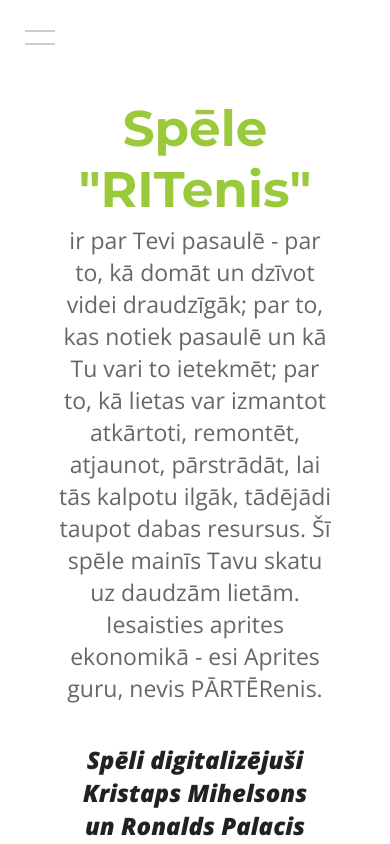
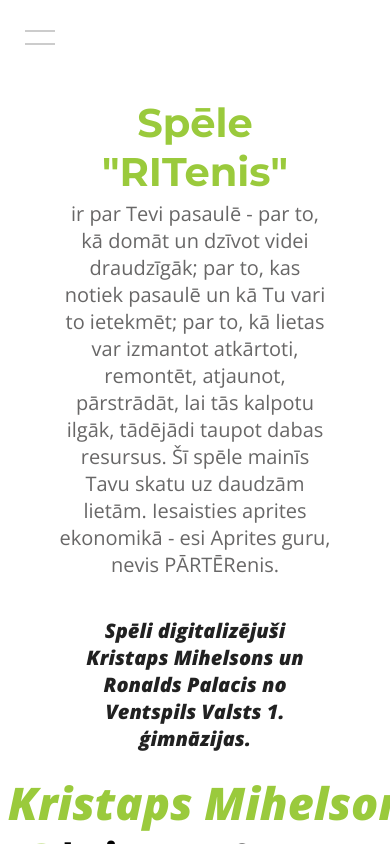
Before and after one commit to Devkeycrap/iegriez-pasauli, a Next.js app: page /about-game in a window 390 px wide. Built offline with nearby package versions, Linux system fonts and the light colour scheme.

Commit message:
About game responsive styles

```diff
--- a/styles/aboutgame.module.scss
+++ b/styles/aboutgame.module.scss
@@ -1,4 +1,5 @@
 .about-game {
+  font-size: 12px;
   background: white;
   overflow-x: hidden;
   a:link {
@@ -24,7 +25,7 @@
     justify-content: center;
     h5 {
       color: #686767;
-      font-size: 200%;
+      font-size: 2em;
       padding: 0 2%;
       height: fit-content;
       margin: auto;
@@ -32,7 +33,7 @@
     }
     h3 {
       color: #9aca3c;
-      font-size: 260%;
+      font-size: 2.5rem;
       width: fit-content;
       &::before {
         content: "*";
@@ -43,7 +44,7 @@
         pointer-events: none;
         color: #ffffff;
         background-color: rgb(0, 0, 0);
-        border-radius: 10px;
+        border-radius: 0.6em;
         padding: 5px 1%;
 
         font-size: 10%;
@@ -74,30 +75,57 @@
 }
 
 .instructions {
+  width: 100%;
   text-align: center;
-  flex-direction: column;
-  padding-top: 50px;
+  padding-top: 2em;
   padding-bottom: 4%;
 
   .stages {
+    width: 75%;
+    margin: auto;
     display: grid;
-    grid-template-columns: 35% 35%;
+    grid-template-columns: repeat(auto-fit, minmax(1em, 30em));
+    padding-top: 2%;
     justify-content: center;
-    padding-top: 2%;
+    gap: 20px;
+    h1 {
+      font-size: 6em;
+    }
+
+    p {
+      font-size: 2em;
+    }
+  }
+
+  .roles {
+    margin: 50px 0;
+    display: grid;
+    justify-content: center;
+    grid-template-columns: repeat(auto-fit, minmax(10em, 50em));
+    p {
+      font-size: 2em;
+    }
+    h1 {
+      margin: 1em 0;
+      font-size: 4em;
+    }
   }
 
   .actors {
-    display: inline-flex;
-    padding-bottom: 4%;
+    align-items: center;
+    max-width: 600px;
+    margin: auto;
+    width: 75%;
+    display: flex;
   }
   svg {
-    padding-bottom: 10px;
+    padding-bottom: 1em;
     margin: auto;
     width: 80px;
   }
   h1 {
     color: #9aca3c;
-    font-size: 60px;
+    font-size: 4em;
     margin: auto;
   }
   p {
@@ -110,14 +138,14 @@
 
 .project {
   padding-top: 8%;
-  & > h1 {
-    font-size: 60px;
+  h1 {
+    font-size: 4em;
   }
-  & > p {
+  p {
     width: 65%;
     margin: auto;
     text-align: center;
-    font-size: 30px;
+    font-size: 2em;
     color: #686767;
   }
 }
@@ -126,13 +154,13 @@
   padding-top: 3%;
   & > h1 {
     text-align: center;
-    font-size: 60px;
+    font-size: 4em;
   }
 
   & > p {
     margin: auto;
     width: 50%;
-    font-size: 25px;
+    font-size: 2em;
     text-align: center;
     color: #212121;
     font-weight: bold;
@@ -150,12 +178,12 @@
       h2 {
         color: #9aca3c;
         font-style: italic;
-        font-size: 40px;
+        font-size: 4em;
       }
 
       h1 {
         color: black;
-        font-size: 50px;
+        font-size: 4em;
         text-transform: lowercase;
         width: fit-content;
         &::before {
@@ -180,10 +208,12 @@
 }
 
 @media only screen and (max-width: 1220px) {
+  .about-game {
+    font-size: 10px;
+  }
   .instructions {
     padding-bottom: 14%;
     .stages {
-      grid-template-columns: 44% 44%;
       padding-top: 2%;
       padding-bottom: 2%;
     }
@@ -199,10 +229,8 @@
       & > h1 {
         margin: auto;
         padding-bottom: 1%;
-        font-size: 50px;
       }
       & > p {
-        font-size: 23px;
         text-align: center;
         width: 70%;
         margin: auto;
@@ -214,10 +242,8 @@
       & > h1 {
         text-align: center;
         margin: auto;
-        font-size: 50px;
       }
       & > p {
-        font-size: 24px;
         width: 60%;
         margin: auto;
         text-align: center;
@@ -230,12 +256,6 @@
         & > .sm {
           padding-bottom: 2%;
           width: max-content;
-          & > h2 {
-            font-size: 28px;
-          }
-          h1 {
-            font-size: 40px;
-          }
         }
       }
     }
@@ -244,15 +264,11 @@
 
 @media only screen and (max-width: 719px) {
   .instructions {
-    h1 {
-      font-size: 50px;
-    }
     p {
       padding-bottom: 4%;
-      width: 60%;
     }
     .stages {
-      grid-template-columns: 120%;
+      width: 100%;
       padding-top: 8%;
       padding-bottom: 10%;
     }
@@ -275,10 +291,8 @@
       margin: auto;
       width: min-content;
       padding-bottom: 4%;
-      font-size: 60px;
     }
     & > p {
-      font-size: 28px;
       margin: auto;
       text-align: center;
       width: 55%;
@@ -289,12 +303,10 @@
     text-align: center;
     padding-bottom: 8%;
     & > h1 {
-      font-size: 100px;
       width: min-content;
       margin: auto;
     }
     & > p {
-      font-size: 30px;
       font-style: italic;
       text-align: center;
       padding-top: 2%;
@@ -313,7 +325,6 @@
           font-size: 45px;
         }
         h1 {
-          font-size: 55px;
           width: min-content;
           margin-left: 3%;
         }
```
